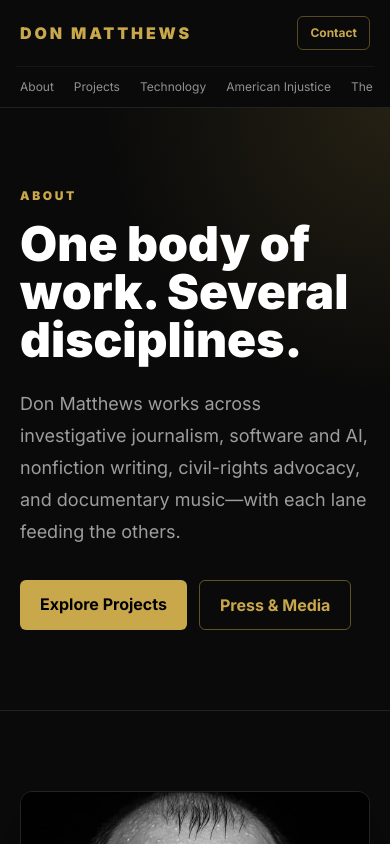
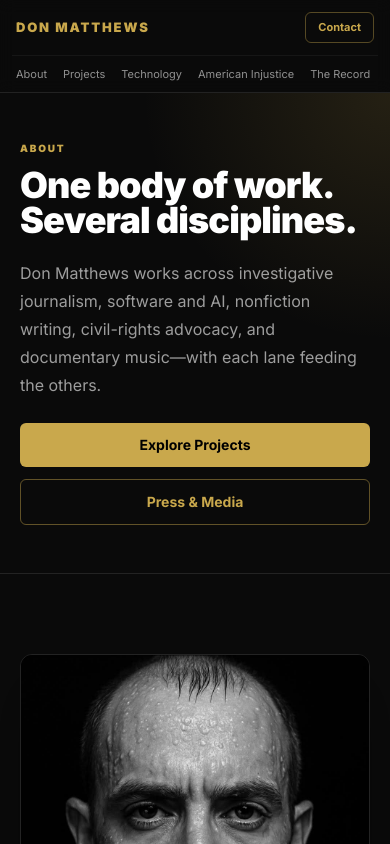
Before and after one commit to patriotnewsactivism/donmatthews-live, a Next.js app: page /about in a window 390 px wide. Shown: the top 844 px of the page. Built offline with nearby package versions, Linux system fonts and the light colour scheme.

Commit message:
Tighten shared mobile header and page heroes

```diff
--- a/src/components/FlagshipShell.tsx
+++ b/src/components/FlagshipShell.tsx
@@ -17,15 +17,15 @@ const nav = [
 export function SiteHeader() {
   return (
     <header className="sticky top-0 z-50 border-b border-white/10 bg-[#0a0a0a]/92 backdrop-blur">
-      <div className="mx-auto max-w-7xl px-5">
-        <div className="flex items-center justify-between gap-6 py-4">
-          <Link href="/" className="shrink-0 font-black tracking-[0.18em] text-[#c9a84c]">DON MATTHEWS</Link>
+      <div className="mx-auto max-w-7xl px-4 sm:px-5">
+        <div className="flex items-center justify-between gap-4 py-3 sm:gap-6 sm:py-4">
+          <Link href="/" className="shrink-0 text-[13px] font-black tracking-[0.14em] text-[#c9a84c] sm:text-base sm:tracking-[0.18em]">DON MATTHEWS</Link>
           <nav className="hidden flex-wrap items-center justify-end gap-x-4 gap-y-2 text-[13px] text-white/60 lg:flex">
             {nav.map(([label, href]) => <Link key={href} href={href} className="transition hover:text-white">{label}</Link>)}
           </nav>
-          <Link href="/contact" className="rounded-md border border-[#c9a84c]/40 px-3 py-2 text-xs font-bold text-[#c9a84c] lg:hidden">Contact</Link>
+          <Link href="/contact" className="rounded-md border border-[#c9a84c]/40 px-3 py-1.5 text-[11px] font-bold text-[#c9a84c] sm:py-2 sm:text-xs lg:hidden">Contact</Link>
         </div>
-        <nav className="-mx-1 flex gap-5 overflow-x-auto whitespace-nowrap border-t border-white/5 px-1 py-3 text-xs text-white/55 [scrollbar-width:none] lg:hidden">
+        <nav className="-mx-1 flex gap-4 overflow-x-auto whitespace-nowrap border-t border-white/5 px-1 py-2.5 text-[11px] text-white/55 [scrollbar-width:none] sm:gap-5 sm:py-3 sm:text-xs lg:hidden">
           {nav.slice(0, -1).map(([label, href]) => <Link key={href} href={href} className="shrink-0 transition hover:text-white">{label}</Link>)}
         </nav>
       </div>
@@ -57,11 +57,11 @@ export function PageHero({ eyebrow, title, intro, actions }: { eyebrow: string;
   return (
     <section className="relative overflow-hidden border-b border-white/10">
       <div className="absolute inset-0 bg-[radial-gradient(circle_at_top_right,rgba(201,168,76,0.14),transparent_40%)]" />
-      <div className="relative mx-auto max-w-7xl px-5 py-20 sm:py-24">
-        <p className="text-xs font-black tracking-[0.22em] text-[#c9a84c]">{eyebrow}</p>
-        <h1 className="mt-4 max-w-5xl text-5xl font-black leading-[1] sm:text-6xl lg:text-7xl">{title}</h1>
-        <p className="mt-6 max-w-3xl text-lg leading-8 text-white/60 sm:text-xl">{intro}</p>
-        {actions ? <div className="mt-8 flex flex-wrap gap-3">{actions}</div> : null}
+      <div className="relative mx-auto max-w-7xl px-5 py-12 sm:py-24">
+        <p className="text-[10px] font-black tracking-[0.18em] text-[#c9a84c] sm:text-xs sm:tracking-[0.22em]">{eyebrow}</p>
+        <h1 className="mt-3 max-w-5xl text-[2.25rem] font-black leading-[.98] tracking-[-0.025em] sm:mt-4 sm:text-6xl sm:tracking-normal lg:text-7xl">{title}</h1>
+        <p className="mt-5 max-w-3xl text-base leading-7 text-white/60 sm:mt-6 sm:text-xl sm:leading-8">{intro}</p>
+        {actions ? <div className="mt-6 grid gap-3 sm:mt-8 sm:flex sm:flex-wrap">{actions}</div> : null}
       </div>
     </section>
   );
@@ -73,18 +73,20 @@ export function FlagshipPage({ children }: { children: ReactNode }) {
 
 export function GoldButton({ href, children }: { href: string; children: ReactNode }) {
   const external = href.startsWith("http");
+  const classes = "rounded-md bg-[#c9a84c] px-5 py-3 text-center text-sm font-bold text-black transition hover:bg-[#d9bb64] sm:text-base";
   return external ? (
-    <a href={href} target="_blank" rel="noopener noreferrer" className="rounded-md bg-[#c9a84c] px-5 py-3 font-bold text-black transition hover:bg-[#d9bb64]">{children}</a>
+    <a href={href} target="_blank" rel="noopener noreferrer" className={classes}>{children}</a>
   ) : (
-    <Link href={href} className="rounded-md bg-[#c9a84c] px-5 py-3 font-bold text-black transition hover:bg-[#d9bb64]">{children}</Link>
+    <Link href={href} className={classes}>{children}</Link>
   );
 }
 
 export function OutlineButton({ href, children }: { href: string; children: ReactNode }) {
   const external = href.startsWith("http");
+  const classes = "rounded-md border border-[#c9a84c]/45 px-5 py-3 text-center text-sm font-bold text-[#c9a84c] transition hover:bg-[#c9a84c]/10 sm:text-base";
   return external ? (
-    <a href={href} target="_blank" rel="noopener noreferrer" className="rounded-md border border-[#c9a84c]/45 px-5 py-3 font-bold text-[#c9a84c] transition hover:bg-[#c9a84c]/10">{children}</a>
+    <a href={href} target="_blank" rel="noopener noreferrer" className={classes}>{children}</a>
   ) : (
-    <Link href={href} className="rounded-md border border-[#c9a84c]/45 px-5 py-3 font-bold text-[#c9a84c] transition hover:bg-[#c9a84c]/10">{children}</Link>
+    <Link href={href} className={classes}>{children}</Link>
   );
 }
```
